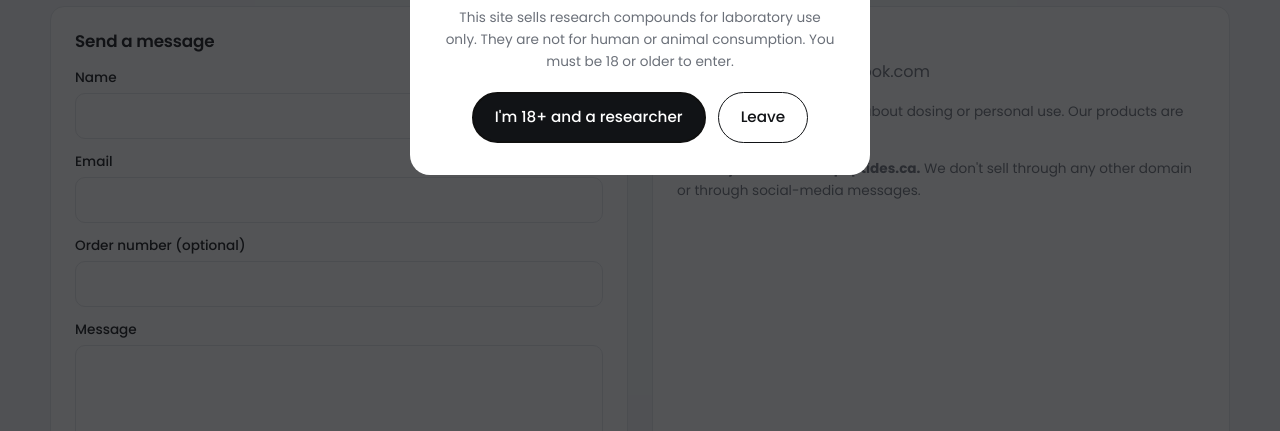
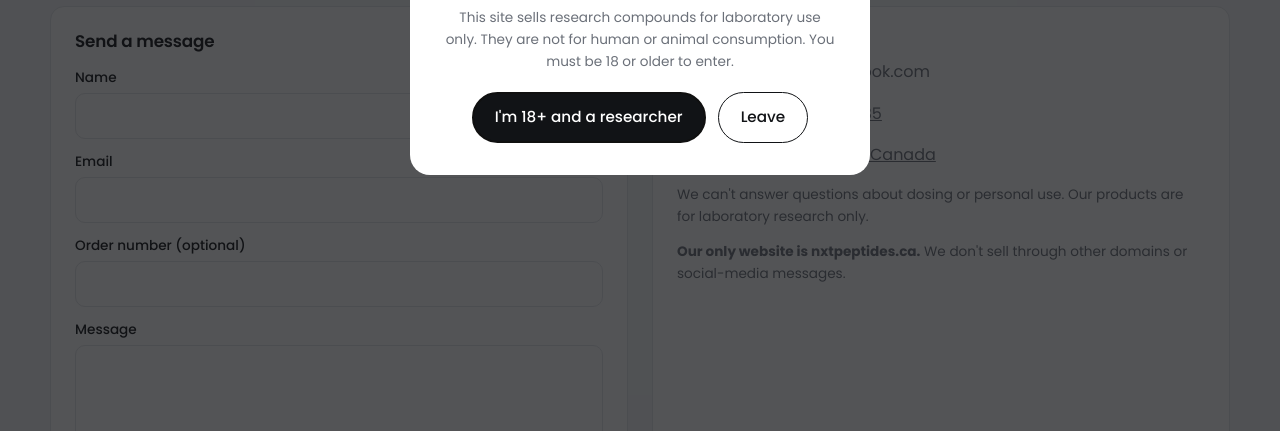
Before and after one commit to habib-baalbaki/peptides, a plain HTML site: page contact.html in a window 1280 px wide. Shown: the part 368-799 px from the top of the page. Drawn offline with Linux system fonts and the light colour scheme.

Commit message:
update 1.1

```diff
--- a/contact.html
+++ b/contact.html
@@ -34,12 +34,14 @@
     <div class="panel">
       <h3>Other ways to reach us</h3>
       <p class="muted">Email: <span id="c-email"></span></p>
+      <p class="muted">Phone: <a id="c-phone"></a></p>
+      <p class="muted">Facebook: <a id="c-facebook" target="_blank" rel="noopener noreferrer">NXT Peptides Canada</a></p>
       <p class="muted small">We can't answer questions about dosing or personal use. Our products are for laboratory research only.</p>
-      <p class="muted small"><strong>Our only website is <span id="c-domain"></span>.</strong> We don't sell through any other domain or through social-media messages.</p>
+      <p class="muted small"><strong>Our only website is <span id="c-domain"></span>.</strong> We don't sell through other domains or social-media messages.</p>
     </div>
   </div>
 </section>
-<script>document.addEventListener("DOMContentLoaded",()=>{document.getElementById("c-email").textContent=NXT_CONFIG.email;document.getElementById("c-domain").textContent=NXT_CONFIG.domain;});</script>
+<script>document.addEventListener("DOMContentLoaded",()=>{document.getElementById("c-email").textContent=NXT_CONFIG.email;document.getElementById("c-domain").textContent=NXT_CONFIG.domain;const phone=document.getElementById("c-phone");phone.textContent=NXT_CONFIG.phone;phone.href="tel:"+NXT_CONFIG.phone.replace(/[^+\d]/g,"");const facebook=document.getElementById("c-facebook");facebook.href=NXT_CONFIG.facebook;});</script>
 </main>
 <div id="site-footer"></div>
 <script src="assets/js/data.js"></script>
```
Also changed, not shown: docs/contact.html (+4 -2 lines).
